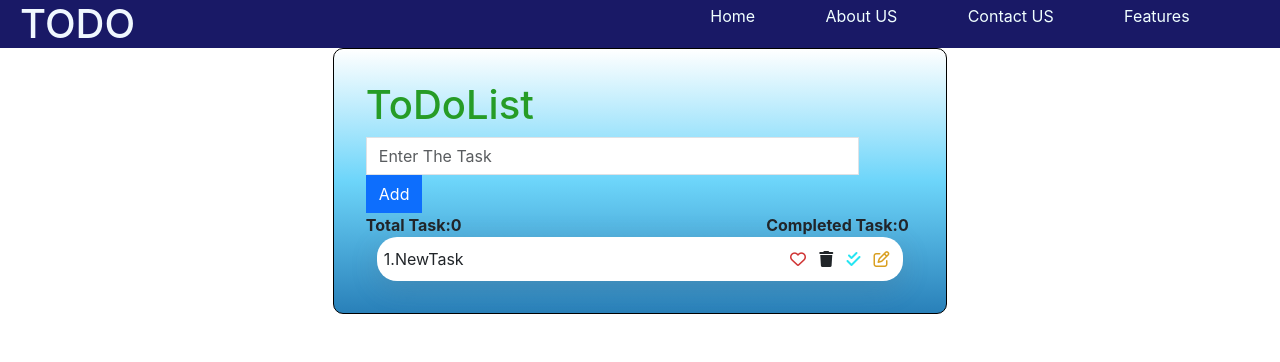
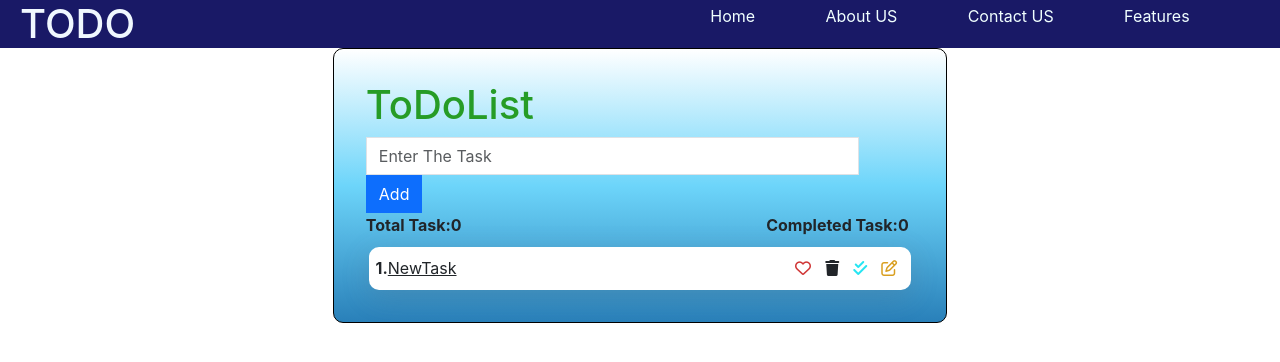
Before and after one commit to Shubhamnaik01/TODO, a React (Create React App) app: page / in a window 1280 px wide. Shown: the top 362 px of the page. Built offline with nearby package versions, Linux system fonts and the light colour scheme.

Commit message:
second commit added dynamic entry of task

```diff
--- a/src/CSS/taskForm.css
+++ b/src/CSS/taskForm.css
@@ -47,13 +47,14 @@ input[type="text"]:focus{
 }
 
 .listbox{
-    width: 96%;
+    width: 99%;
     background-color: white;
     height: max-content;
     margin: auto;
-    padding: 10px 7px;
-    border-radius: 20px;
+    padding: 9.3px 7px;
+    border-radius: 10px;
     box-shadow: rgba(100, 100, 111, 0.2) 0px 7px 29px 0px;
+    margin-top: 10px;
 }
 i:hover{
     cursor: pointer;
--- a/src/Components/Nav.jsx
+++ b/src/Components/Nav.jsx
@@ -5,9 +5,9 @@ import TaskForm from "./taskForm";
 const Nav = () =>{
     return (
         <div>
-            <nav class="top_nav">
-                <h1 class="nav_h1">TODO</h1>
-                <ul class="nav_litems">
+            <nav className="top_nav">
+                <h1 className="nav_h1">TODO</h1>
+                <ul className="nav_litems">
                     <li>Home</li>
                     <li>About US</li>
                     <li>Contact US</li>
--- a/src/Components/taskForm.jsx
+++ b/src/Components/taskForm.jsx
@@ -5,39 +5,48 @@ function TaskForm(){
     const [totalCount,setTotalCount] = useState(0);
     const [completed,setCompletedTask] = useState(0);
     const [taskList,setTaskList] = useState([{task:"NewTask",Completed:false}]);
+    const [val , setval]  = useState('')
+    function Addtask(){
+        setTaskList([...taskList,{task:val,completed:false}])
+        setval('')
+    }
+    function settask(e){
+         setval(e.currentTarget.value)
+    }
     return(
         <div>
             <div className="container">
                 <h1>ToDoList</h1>
-                <input type="text" class="form-control width" name="todoinput" id="todo" placeholder="Enter The Task"/>
-                <span><button type="button" class="btn btn-primary">Add</button></span>
+                <input type="text" className="form-control width" name="todoinput" id="todo" value={val}  onChange={function(event){settask(event)}} placeholder="Enter The Task"/>
+                <span><button type="button" className="btn btn-primary" onClick={function(){Addtask()}}>Add</button></span>
                 <div className="flex-box">
                     <b>Total Task:{totalCount}</b>
                     <b>Completed Task:{completed}</b>
                 </div>
-                <div className="listbox">
-                    <div className="list d-flex justify-content-between">
-                        {
-                            taskList.map((ele,ind)=>{
-                                return (
-                                    <>
-                                    <div>{ind+1}.{ele.task}</div>
+       {
+        taskList.map(function(ele,ind){
+            return(
+                <div>
+                <div className="listbox" key={ind}>
+                                <div className="list d-flex justify-content-between">
+                                    <div><b>{ind + 1}.</b><u>{ele.task}</u></div>
                                     <div className="d-flex justify-content-around align-items-center" style={{width:"22%"}}>
-                                        <i class="fa-solid fa-heart" id="heart"></i>
-                                        <i class="fa-solid fa-trash"></i>
-                                        <i class="fa-solid fa-check-double" style={{color: '#26e5f2'}}></i>
-                                        <i class="fa-regular fa-pen-to-square" style={{color: '#d99f20'}}></i>
+                                        <i className="fa-solid fa-heart" id="heart"></i>
+                                        <i className="fa-solid fa-trash"></i>
+                                        <i className="fa-solid fa-check-double" style={{color: '#26e5f2'}}></i>
+                                        <i className="fa-regular fa-pen-to-square" style={{color: '#d99f20'}}></i>
                                     </div>
-                                    </>
-                                )
-                            })
-                        }
+                                </div>
+                            </div>
+                </div>
+            )
+        })
 
-                    </div>
-                </div>
-            </div>
+       }
         </div>
-    )
+    </div>
+)
 }
 
+
 export default TaskForm
```
